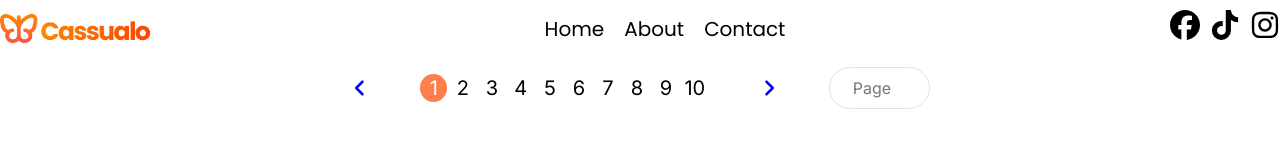
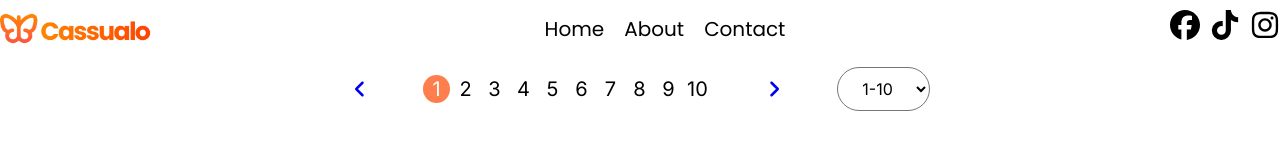
Before and after one commit to Gewinum/cassualo-components, a React (Vite) app: page / in a window 1280 px wide. Shown: the top 161 px of the page. Built offline with nearby package versions, Linux system fonts and the light colour scheme.

Commit message:
feat: changed input in pagination to dropdown

```diff
--- a/src/App.tsx
+++ b/src/App.tsx
@@ -3,15 +3,43 @@ import * as React from "react";
 import Header from "./components/header.tsx";
 import Pagination from "./components/pagination.tsx";
 
-class App extends React.Component<Nothing, Nothing> {
+type State = {
+    perPage: number;
+};
+
+class App extends React.Component<Nothing, State> {
+    constructor(props: Nothing) {
+        super(props);
+        this.state = {
+            perPage: window.innerWidth > 480 ? 10 : 7,
+        };
+    }
+
+    updatePerPage = () => {
+        this.setState({ perPage: window.innerWidth > 480 ? 10 : 7 });
+    };
+
+    componentDidMount() {
+        window.addEventListener("resize", this.updatePerPage);
+    }
+
+    componentWillUnmount() {
+        window.removeEventListener("resize", this.updatePerPage);
+    }
+
     render() {
         return (
             <>
                 <Header />
-                <Pagination total={100} perPage={10} page={1} onPageChange={(pg: number): boolean => {
-                    console.log(pg);
-                    return true;
-                }} />
+                <Pagination
+                    total={100}
+                    perPage={this.state.perPage}
+                    page={1}
+                    onPageChange={(pg: number): boolean => {
+                        console.log(pg);
+                        return true;
+                    }}
+                />
             </>
         );
     }
--- a/src/components/pagination.tsx
+++ b/src/components/pagination.tsx
@@ -12,7 +12,6 @@ type Props = {
 
 type State = {
     page: number;
-    inputValue: string;
 };
 
 class Pagination extends React.Component<Props, State> {
@@ -20,7 +19,6 @@ class Pagination extends React.Component<Props, State> {
         super(props);
         this.state = {
             page: props.page,
-            inputValue: "",
         };
     }
 
@@ -28,34 +26,19 @@ class Pagination extends React.Component<Props, State> {
         if (page >= 1 && page <= this.props.total) {
             const status = this.props.onPageChange(page);
             if (status) {
-                this.setState({
-                    page: page,
-                    inputValue: page.toString(),
-                });
+                this.setState({ page });
             }
         }
     };
 
-    handleInputChange = (e: React.ChangeEvent<HTMLInputElement>) => {
-        if (parseInt(e.target.value, 10) > this.props.total) {
-            e.target.value = this.props.total.toString();
-        }
-
-        this.setState({ inputValue: e.target.value });
-    };
-
-    handleInputKeyDown = (e: React.KeyboardEvent<HTMLInputElement>) => {
-        if (e.key === "Enter") {
-            const page = parseInt(this.state.inputValue, 10);
-            if (!isNaN(page)) {
-                this.onPageChange(page);
-            }
-        }
+    handleDropdownChange = (e: React.ChangeEvent<HTMLSelectElement>) => {
+        const page = parseInt(e.target.value, 10);
+        this.onPageChange(page);
     };
 
     render() {
         const { total, perPage } = this.props;
-        const { page, inputValue } = this.state;
+        const { page } = this.state;
 
         const half = Math.floor(perPage / 2);
         let startPage = Math.max(1, page - half);
@@ -64,6 +47,15 @@ class Pagination extends React.Component<Props, State> {
         if (endPage - startPage + 1 < perPage) {
             startPage = Math.max(1, endPage - perPage + 1);
         }
+
+        const dropdownOptions = Array.from(
+            { length: Math.ceil(total / perPage) },
+            (_, i) => {
+                const rangeStart = i * perPage + 1;
+                const rangeEnd = Math.min((i + 1) * perPage, total);
+                return { value: rangeStart, label: `${rangeStart}-${rangeEnd}` };
+            }
+        );
 
         return (
             <div className="pagination">
@@ -105,16 +97,17 @@ class Pagination extends React.Component<Props, State> {
                 >
                     <FaAngleRight size={20} />
                 </a>
-                <input
-                    type="number"
-                    className="page-input"
-                    value={inputValue}
-                    onChange={this.handleInputChange}
-                    onKeyDown={this.handleInputKeyDown}
-                    placeholder="Page"
-                    min="1"
-                    max={total}
-                />
+                <select
+                    className="page-dropdown"
+                    value={(Math.floor((page - 1) / perPage) * perPage) + 1}
+                    onChange={this.handleDropdownChange}
+                >
+                    {dropdownOptions.map((option) => (
+                        <option key={option.value} value={option.value}>
+                            {option.label}
+                        </option>
+                    ))}
+                </select>
             </div>
         );
     }
--- a/src/styles/header.css
+++ b/src/styles/header.css
@@ -45,7 +45,7 @@
         width: 55%;
         position: absolute;
         opacity: 0;
-        transform: translateY(-30px);
+        transform: translateY(-50px);
         transition: opacity 0.3s ease, transform 0.3s ease;
         top: 100%;
         left: 20%;
@@ -59,10 +59,10 @@
         border-radius: 10px;
         pointer-events: none;
         font-size: 16px;
+        background-color: white;
     }
 
     .header nav.visible {
-        display: flex;
         opacity: 1;
         transform: translateY(0);
         pointer-events: auto;
--- a/src/styles/pagination.css
+++ b/src/styles/pagination.css
@@ -12,8 +12,8 @@
 
 .pagination .pages {
     display: inline-flex;
+    align-items: center;
     gap: 2px;
-    align-items: center;
     justify-content: center;
 }
 
@@ -23,11 +23,11 @@
     align-items: center;
 }
 
-.pagination input {
+.pagination select {
     box-sizing: border-box;
     padding: 10px;
+    background-color: #FFF;
     border-radius: 54px;
-    border: 1px solid #E1E1E1;
     font-size: 16px;
     font-family: "Inter", sans-serif;
     text-align: center;
```
